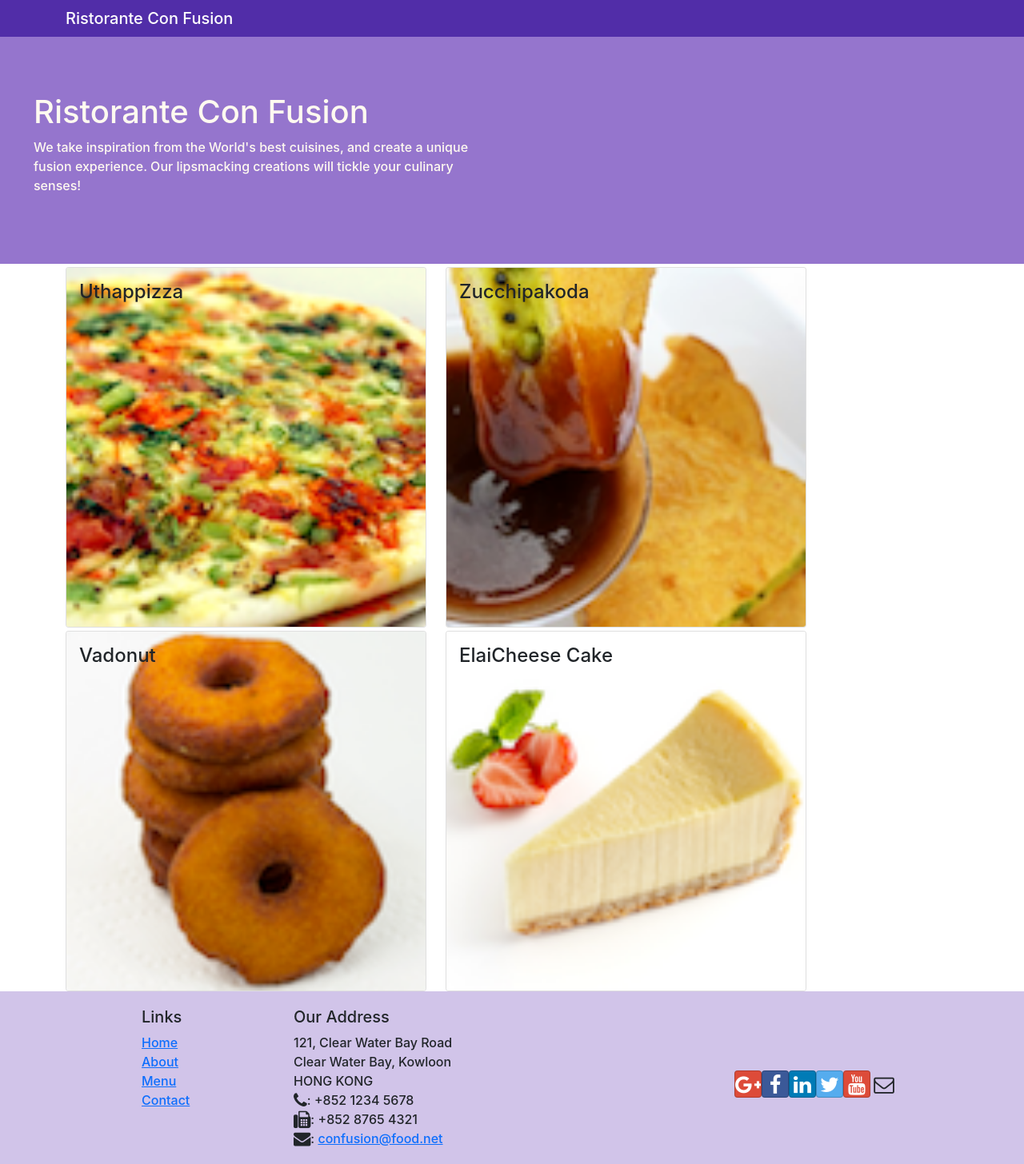
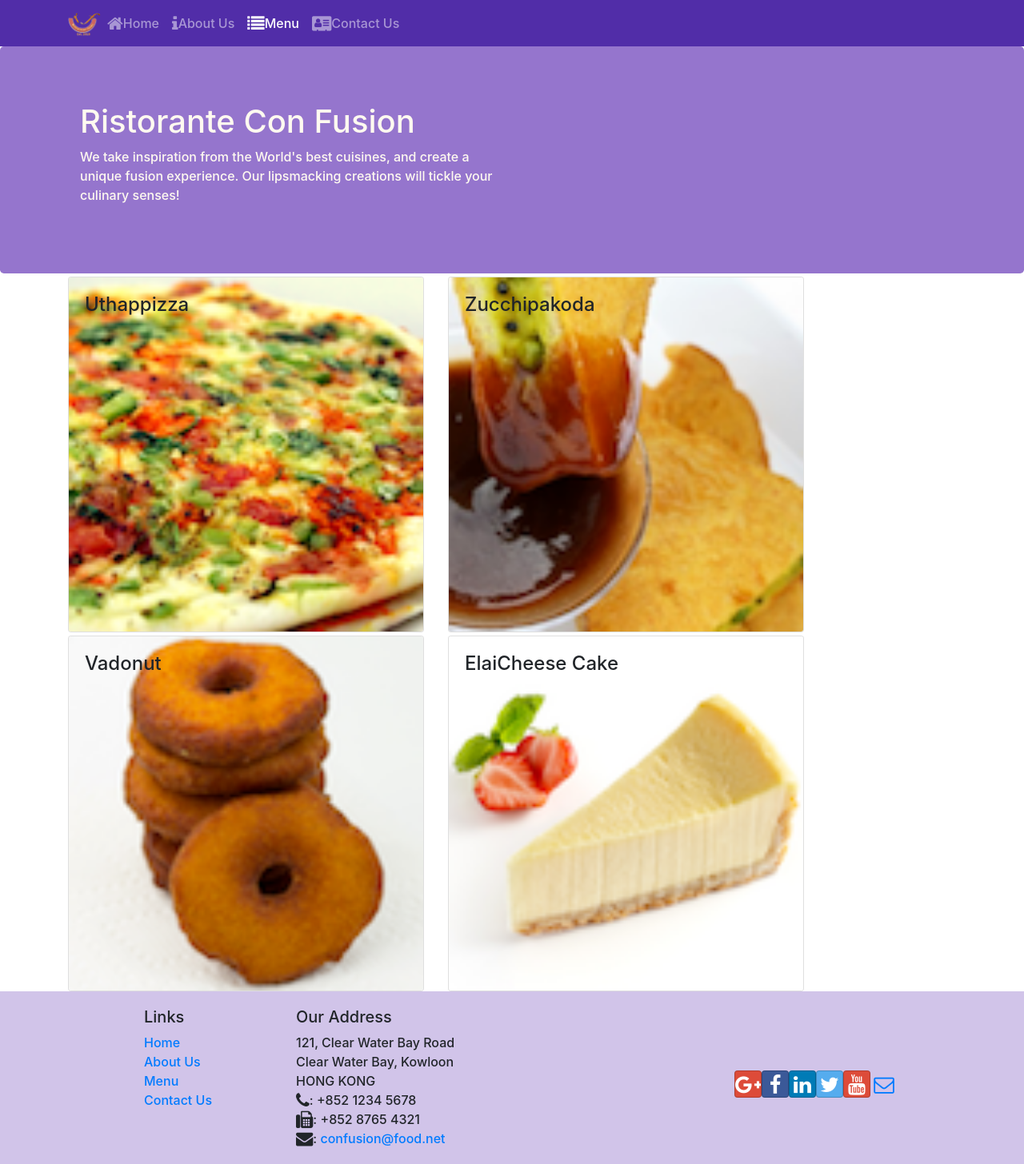
Before and after one commit to adarshRaj7/confusionReact, a React (Create React App) app: page /menu in a window 1280 px wide. Shown: the top 1456 px of the page at 80% size. Built offline with nearby package versions, Linux system fonts and the light colour scheme.

Commit message:
React Router

```diff
--- a/package.json
+++ b/package.json
@@ -6,14 +6,15 @@
     "@testing-library/jest-dom": "^5.16.4",
     "@testing-library/react": "^13.3.0",
     "@testing-library/user-event": "^13.5.0",
-    "bootstrap": "^5.1.3",
+    "bootstrap": "^4.0.0",
     "bootstrap-social": "^5.1.1",
     "font-awesome": "^4.7.0",
     "react": "^18.2.0",
     "react-dom": "^18.2.0",
     "react-popper": "^2.3.0",
+    "react-router-dom": "^4.2.2",
     "react-scripts": "5.0.1",
-    "reactstrap": "^9.1.1",
+    "reactstrap": "^5.0.0",
     "web-vitals": "^2.1.4"
   },
   "scripts": {
--- a/src/App.js
+++ b/src/App.js
@@ -1,6 +1,7 @@
 import React,{ Component } from 'react';
 import './App.css';
 import Main from './components/MainComponent';
+import {BrowserRouter} from 'react-router-dom'
 
 class App extends Component {
 
@@ -8,9 +9,11 @@ class App extends Component {
 
   render(){
     return (
-      <div>
-        <Main />
-      </div>
+      <BrowserRouter>
+        <div>
+          <Main />
+        </div>
+      </BrowserRouter>
     );
   }
 }
--- a/src/components/FooterComponent.js
+++ b/src/components/FooterComponent.js
@@ -1,4 +1,5 @@
 import React from 'reactstrap'
+import {Link } from 'react-router-dom';
 
 function Footer(props){
     return (
@@ -9,10 +10,10 @@ function Footer(props){
                 <div className="col-4 offset-1 col-sm-2">
                     <h5>Links</h5>
                     <ul className="list-unstyled">
-                        <li><a href="#">Home</a></li>
-                        <li><a href="#">About</a></li>
-                        <li><a href="#">Menu</a></li>
-                        <li><a href="contactus.html">Contact</a></li>
+                        <li><Link to='/home'>Home</Link></li>
+                        <li><Link to='/aboutus'>About Us</Link></li>
+                        <li><Link to='/menu'>Menu</Link></li>
+                        <li><Link to='/contactus'>Contact Us</Link></li>
                     </ul>
                 </div>
                 <div className="col-7 col-sm-5">
--- a/src/components/HeaderComponent.js
+++ b/src/components/HeaderComponent.js
@@ -1,23 +1,68 @@
 import React,{Component} from 'react';
-import { Navbar,NavbarBrand } from 'reactstrap';
+import { Navbar,NavbarBrand, Nav, NavbarToggler, Collapse, NavItem , Jumbotron} from 'reactstrap';
 import '../App.css';
+import {NavLink} from 'react-router-dom';
 
 class Header extends Component{
+
+    constructor(props){
+        super(props);
+        this.state={
+            isNavOpen : false
+        };
+        this.toggleNav=this.toggleNav.bind(this);
+    }
+
+    toggleNav(){
+        this.setState({
+            isNavOpen : !this.state.isNavOpen
+        });
+    }
+
     render(){
         return(
             <React.Fragment >
-            <Navbar className='navbar-dark ' >
+            <Navbar dark expand="md" >
                 <div className='container'>
-                    <NavbarBrand href="/">Ristorante Con Fusion</NavbarBrand>
+                    <NavbarToggler onClick={this.toggleNav}></NavbarToggler>
+                    <NavbarBrand className='mr-auto' href="/">
+                        <img src='assets/images/logo.png' height='30' width='41' alt='Ristorante con Fusion'></img>
+                    </NavbarBrand>
+                    <Collapse navbar isOpen={this.state.isNavOpen}>
+                        <Nav navbar>
+                            <NavItem>
+                                <NavLink className='nav-link' to='/home'>
+                                    <span className='fa fa-home fa-lg'></span>Home
+                                </NavLink>
+                            </NavItem>
+                            <NavItem>
+                                <NavLink className='nav-link' to='/aboutus'>
+                                    <span className='fa fa-info fa-lg'></span>About Us
+                                </NavLink>
+                            </NavItem>
+                            <NavItem>
+                                <NavLink className='nav-link' to='/menu'>
+                                    <span className='fa fa-list fa-lg'></span>Menu
+                                </NavLink>
+                            </NavItem>
+                            <NavItem>
+                                <NavLink className='nav-link' to='/contactus'>
+                                    <span className='fa fa-address-card fa-lg'></span>Contact Us
+                                </NavLink>
+                            </NavItem>
+                        </Nav>
+                    </Collapse>
                 </div>
             </Navbar>
-            <div className=' jumbotron '>
+            <div className='jumbotron'>
+                <div className=' container '>
                     <div className='row row-header '>
                         <div className='  col-12 col-sm-6 '>
                             <h1>Ristorante Con Fusion</h1>
                             <p>We take inspiration from the World's best cuisines, and create a unique fusion experience. Our lipsmacking creations will tickle your culinary senses!</p>
                         </div>
                     </div>
+                </div>
             </div>
             </React.Fragment>
         );
--- /dev/null
+++ b/src/components/HomeComponent.js
@@ -0,0 +1,10 @@
+import React  from "react";
+function Home(props)
+{
+    return (
+        <div className="container">
+            <h4>Home</h4>
+        </div>
+    );
+}
+export default Home;
--- a/src/components/MainComponent.js
+++ b/src/components/MainComponent.js
@@ -1,10 +1,11 @@
 import React,{ Component } from 'react';
+import Home from './HomeComponent';
 import Menu from './MenuComponent';
 import {DISHES} from '../shared/dishes';
 import DishDetail from './DishDetailComponent';
 import Header from './HeaderComponent';
 import Footer from './FooterComponent';
-
+import {Switch, Route,Redirec, Redirect} from 'react-router-dom';
 
 class Main extends Component {
 
@@ -13,25 +14,26 @@ constructor(props)
   super(props);
   this.state={
     dishes: DISHES,
-    selectedDish: null
   };
 }
 
 
-OnDishSelect(dishId)
-{
-    this.setState({ selectedDish: dishId});
-}
 
 
   render(){
+    const Homepage=()=>{
+      return (
+        <Home></Home>
+      );
+    }
     return (
       <div>
         <Header/>
-        <Menu dishes={this.state.dishes}
-            onClick={(dishId)=> this.OnDishSelect(dishId)}/>
-        <DishDetail
-            dish={this.state.dishes.filter((dish) => dish.id === this.state.selectedDish)[0]}/>
+        <Switch>
+          <Route path="/home" component={Homepage}></Route>
+          <Route exact path="/menu" component={()=><Menu dishes={this.state.dishes}/>}></Route>
+          <Redirect to="/home"></Redirect>
+        </Switch>
         <Footer/>
       </div>
     );
```
Also changed, not shown: 1 other file (tests, documents, lock files or other folders).
